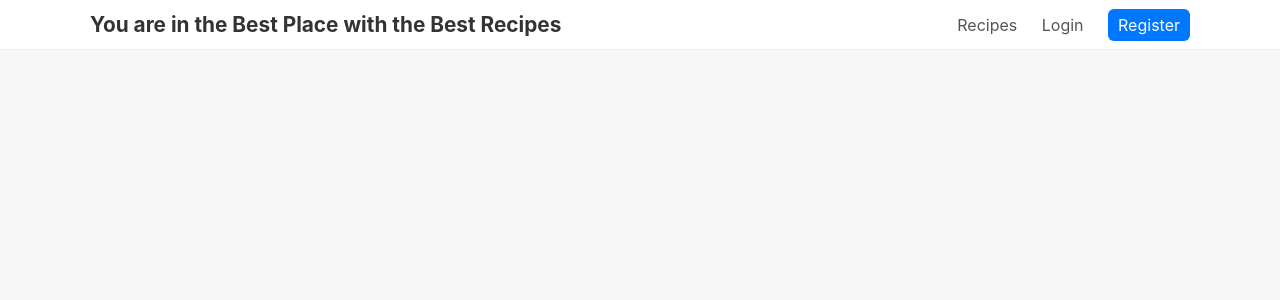
After one commit to ZhuzumA/recipe-app, a PHP site: page /header.php in a window 1280 px wide. The commit adds this page. Shown: the top 300 px of the page. Run offline with PHP 8.4, Linux system fonts and the light colour scheme.

Commit message:
added frontend functions js and style, also header.php, footer.php and index.php

```diff
--- /dev/null
+++ b/css/style.css
@@ -0,0 +1,117 @@
+/* RESET */
+* { margin: 0; padding: 0; box-sizing: border-box; }
+
+body {
+    font-family: 'Inter', sans-serif;
+    background: #f7f7f7;
+    color: #333;
+}
+
+/* NAVBAR */
+.navbar {
+    background: #fff;
+    border-bottom: 1px solid #eee;
+    padding: 12px 0;
+    position: sticky;
+    top: 0;
+    z-index: 10;
+}
+
+.nav-container {
+    max-width: 1100px;
+    margin: auto;
+    width: 90%;
+    display: flex;
+    justify-content: space-between;
+    align-items: center;
+}
+
+.logo {
+    font-weight: bold;
+    font-size: 1.3rem;
+    color: #333;
+    text-decoration: none;
+}
+
+.nav-links a {
+    margin-left: 20px;
+    text-decoration: none;
+    color: #555;
+}
+
+.nav-links a:hover {
+    color: #0077ff;
+}
+
+/* BUTTONS */
+.btn {
+    padding: 8px 14px;
+    background: #0077ff;
+    color: white !important;
+    border-radius: 6px;
+    text-decoration: none;
+}
+
+.btn-small { padding: 6px 10px !important; }
+
+.btn:hover { background: #005fcc; }
+
+/* RESPONSIVE NAV */
+.nav-toggle {
+    display: none;
+    font-size: 1.6rem;
+    background: none;
+    border: none;
+}
+
+@media(max-width: 768px) {
+    .nav-links {
+        display: none;
+        flex-direction: column;
+        background: white;
+        position: absolute;
+        right: 20px;
+        top: 70px;
+        padding: 20px;
+        border-radius: 8px;
+        box-shadow: 0 4px 10px rgba(0,0,0,0.1);
+    }
+    .nav-links.open { display: flex; }
+    .nav-toggle { display: block; }
+}
+
+/* PAGE */
+.page-wrapper {
+    max-width: 1100px;
+    margin: 20px auto;
+    width: 90%;
+}
+
+/* CARD */
+.card {
+    background: white;
+    padding: 24px;
+    border-radius: 12px;
+    box-shadow: 0 4px 10px rgba(0,0,0,0.05);
+    margin-bottom: 20px;
+}
+
+/* FORMS */
+input, textarea, select {
+    width: 100%;
+    padding: 12px;
+    margin: 12px 0;
+    border: 1px solid #ccc;
+    border-radius: 6px;
+}
+
+label { font-weight: bold; }
+
+/* FOOTER */
+.footer {
+    background: white;
+    border-top: 1px solid #eee;
+    padding: 20px;
+    text-align: center;
+    margin-top: 40px;
+}
--- /dev/null
+++ b/header.php
@@ -0,0 +1,34 @@
+<?php
+if (session_status() === PHP_SESSION_NONE) session_start();
+?>
+<!DOCTYPE html>
+<html lang="en">
+<head>
+    <meta charset="UTF-8">
+    <meta name="viewport" content="width=device-width, initial-scale=1.0">
+    <title>RecipeApp</title>
+    <link rel="stylesheet" href="/recipe/css/style.css">
+</head>
+
+<body>
+<header class="navbar">
+    <div class="nav-container">
+        <a href="/recipe/index.php" class="logo">You are in the Best Place with the Best Recipes</a>
+
+        <nav id="nav-menu" class="nav-links">
+            <a href="/recipe/recipes/recipes.php">Recipes</a>
+
+            <?php if (!empty($_SESSION['user_id'])): ?>
+                <a href="/recipe/account.php">Account</a>
+                <a href="/recipe/logout.php" class="btn btn-small">Logout</a>
+            <?php else: ?>
+                <a href="/recipe/login.php">Login</a>
+                <a href="/recipe/register.php" class="btn btn-small">Register</a>
+            <?php endif; ?>
+        </nav>
+
+        <button class="nav-toggle" onclick="toggleNav()">☰</button>
+    </div>
+</header>
+
+<main class="page-wrapper">
```
Also changed, not shown: footer.php (added, +9 -0 lines), index.php (+19 -0 lines), js/scripts.js (added, +14 -0 lines).
